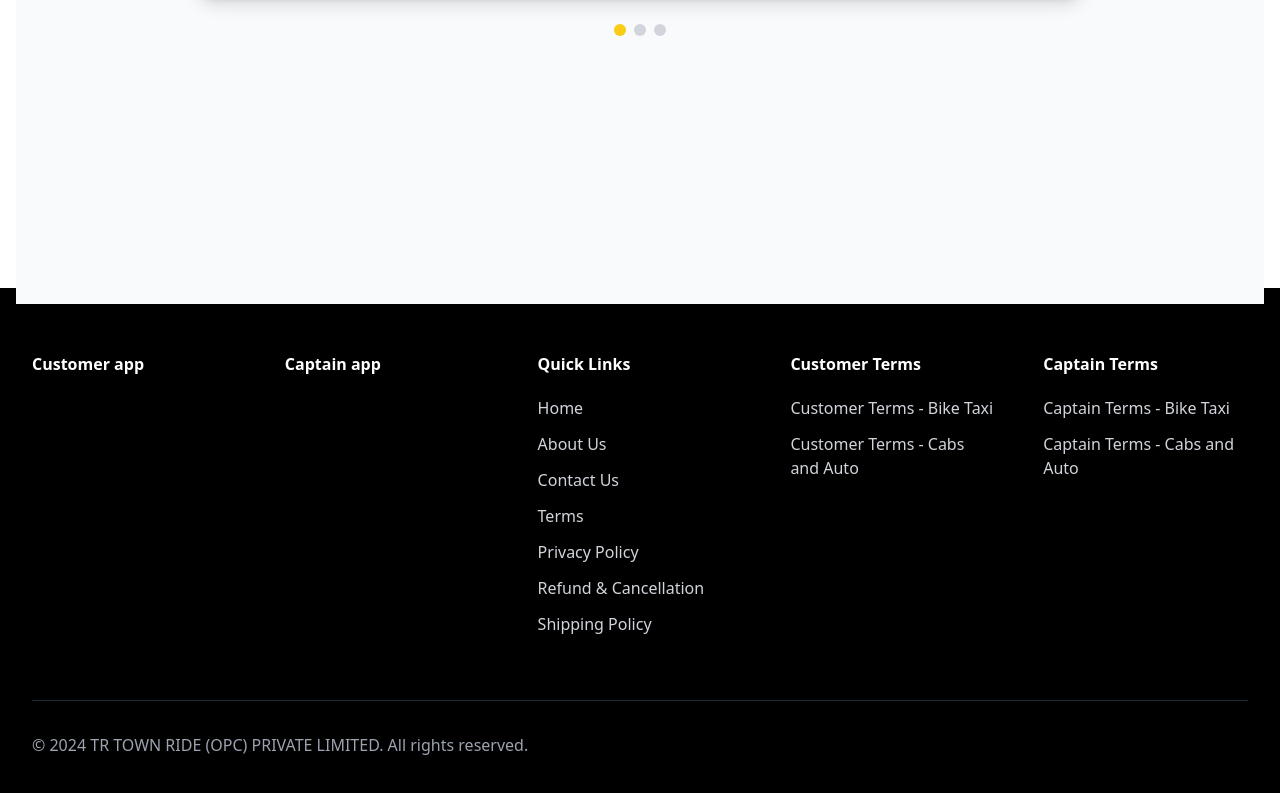
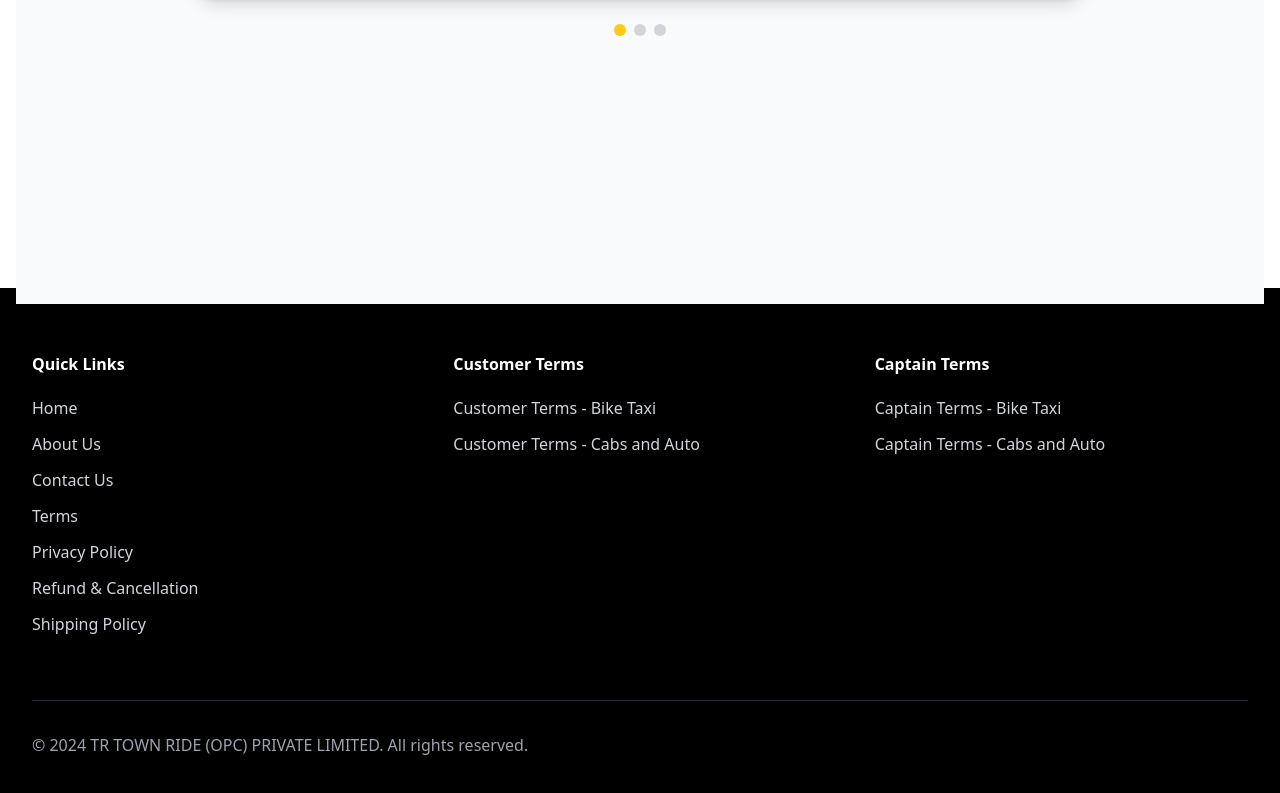
Before and after one commit to KushKK29/Town-Ride, a React (Vite) app: page / in a window 1280 px wide. Shown: the part 3988-4781 px from the top of the page. Built offline with nearby package versions, Linux system fonts and the light colour scheme.

Commit message:
add: deploy

```diff
--- a/src/components/Footer.jsx
+++ b/src/components/Footer.jsx
@@ -22,25 +22,6 @@ const Footer = () => {
     { text: "Captain Terms - Bike Taxi", href: "/terms" },
     { text: "Captain Terms - Cabs and Auto", href: "/terms" },
   ];
-
-  const AppStoreButton = ({ type, href }) => {
-    const imageSrc =
-      type === "google"
-        ? "https://play.google.com/intl/en_us/badges/static/images/badges/en_badge_web_generic.png"
-        : "https://developer.apple.com/app-store/marketing/guidelines/images/badge-download-on-the-app-store.svg";
-
-    const className = type === "google" ? "h-16" : "h-12";
-
-    return (
-      <a href={href} target="_blank" rel="noopener noreferrer">
-        <img
-          src={imageSrc}
-          alt={`Get it on ${type === "google" ? "Google Play" : "App Store"}`}
-          className="hidden"
-        />
-      </a>
-    );
-  };
 
   const FooterColumn = ({ title, links }) => (
     <div className="flex flex-col space-y-3">
@@ -71,16 +52,28 @@ const Footer = () => {
 
   const SocialLinks = () => (
     <div className="flex space-x-6">
-      <a href="#" className="text-white hidden hover:text-gray-300 transition-colors">
+      <a
+        href="#"
+        className="text-white hidden hover:text-gray-300 transition-colors"
+      >
         <Facebook className="h-6 w-6" />
       </a>
-      <a href="#" className="text-white hidden hover:text-gray-300 transition-colors">
+      <a
+        href="#"
+        className="text-white hidden hover:text-gray-300 transition-colors"
+      >
         <Twitter className="h-6 w-6" />
       </a>
-      <a href="#" className="text-white hidden hover:text-gray-300 transition-colors">
+      <a
+        href="#"
+        className="text-white hidden hover:text-gray-300 transition-colors"
+      >
         <Linkedin className="h-6 w-6" />
       </a>
-      <a href="#" className="text-white hidden hover:text-gray-300 transition-colors">
+      <a
+        href="#"
+        className="text-white hidden hover:text-gray-300 transition-colors"
+      >
         <Instagram className="h-6 w-6" />
       </a>
     </div>
@@ -89,22 +82,7 @@ const Footer = () => {
   return (
     <footer className="bg-black text-white py-16">
       <div className="max-w-7xl mx-auto px-4 sm:px-6 lg:px-8">
-        <div className="grid grid-cols-1 md:grid-cols-2 lg:grid-cols-5 gap-12">
-          {/* Customer App Section */}
-          <div className="space-y-4">
-            <h3 className="text-white font-semibold mb-4">Customer app</h3>
-            <div className="space-y-4">
-              <AppStoreButton type="google" href="#" />
-              <AppStoreButton type="apple" href="#" />
-            </div>
-          </div>
-
-          {/* Captain App Section */}
-          <div className="space-y-4">
-            <h3 className="text-white font-semibold mb-4">Captain app</h3>
-            <AppStoreButton type="google" href="#" />
-          </div>
-
+        <div className="grid grid-cols-1 md:grid-cols-2 lg:grid-cols-3 gap-12">
           {/* Navigation Links */}
           <FooterColumn title="Quick Links" links={customerLinks} />
           <FooterColumn title="Customer Terms" links={customerTermsLinks} />
```
